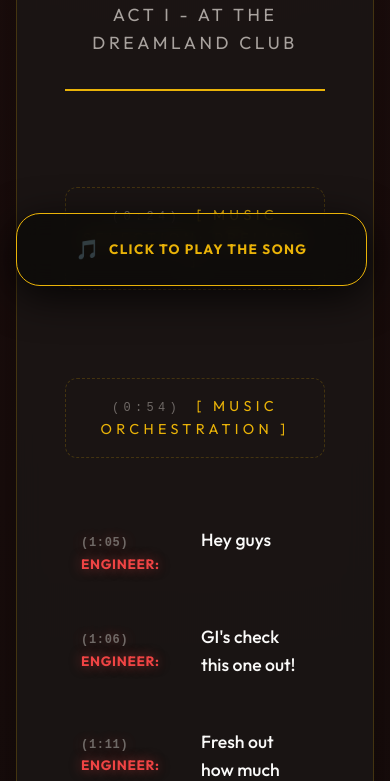
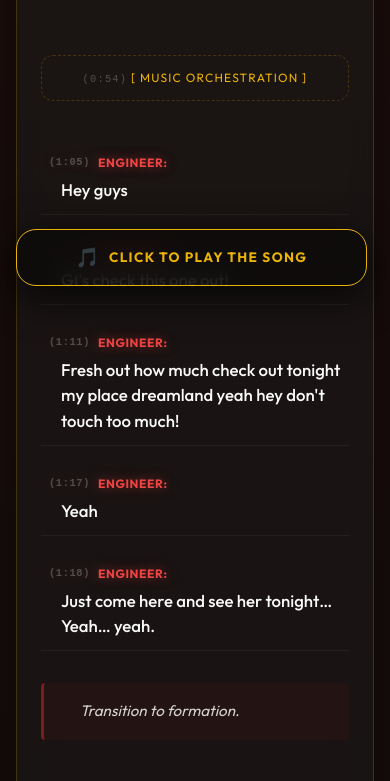
Before and after one commit to seven-711/miss-saigon-act1-script, a plain HTML site: page index.html in a window 390 px wide. Shown: the part 542-1323 px from the top of the page. Drawn offline with Linux system fonts and the light colour scheme.

Commit message:
Refine the UX by properly aligning the script just below the acto's name

```diff
--- a/miss-saigon.css
+++ b/miss-saigon.css
@@ -450,18 +450,75 @@ h1 {
 }
 
 @media (max-width: 640px) {
+  .container {
+    padding: 1.5rem;
+  }
+  .banner {
+    margin: -1.5rem -1.5rem 2rem -1.5rem; /* Match mobile padding */
+    height: 180px; /* Reduce height for mobile screens */
+  }
+  h1 {
+    font-size: 2.2rem;
+  }
+  .script-section {
+    gap: 1rem;
+  }
+  .line {
+    display: flex;
+    flex-direction: column;
+    align-items: flex-start;
+    gap: 0.2rem;
+    padding: 0.75rem 0.5rem;
+    border-radius: 0;
+    border-bottom: 1px solid rgba(255, 255, 255, 0.05);
+  }
+  .line:hover {
+    transform: none; /* Disable shift on mobile */
+  }
+  .speaker {
+    font-size: 0.75rem;
+    color: var(--accent-gold);
+    display: flex;
+    align-items: center;
+    gap: 0.5rem;
+    width: 100%;
+    margin-bottom: 0.1rem;
+  }
+  .timestamp {
+    font-size: 0.65rem;
+    margin: 0;
+    opacity: 0.4;
+  }
+  .dialogue {
+    font-size: 1.05rem;
+    padding-left: 0.75rem; /* Traditional script indentation */
+    line-height: 1.5;
+    width: 100%;
+  }
+  .line.engineer .speaker {
+    color: #ef4444;
+  }
+  .music-entry {
+    font-size: 0.75rem;
+    letter-spacing: 0.1em;
+    padding: 0.75rem 0.25rem;
+    white-space: nowrap;
+    overflow: hidden;
+    text-overflow: ellipsis;
+    margin: 1.5rem 0;
+  }
   .audio-pill {
     bottom: 1rem;
     right: 1rem;
     left: 1rem;
-    border-radius: 24px;
-    padding: 1rem;
-  }
-  .pill-bottom {
+    border-radius: 20px;
+    padding: 0.5rem 1rem;
     flex-wrap: wrap;
-    gap: 1rem;
+    justify-content: space-between;
   }
   #timeline {
-    width: 100%;
+    width: 60%;
+    order: 3;
+    margin-top: 0.5rem;
   }
 }
```
